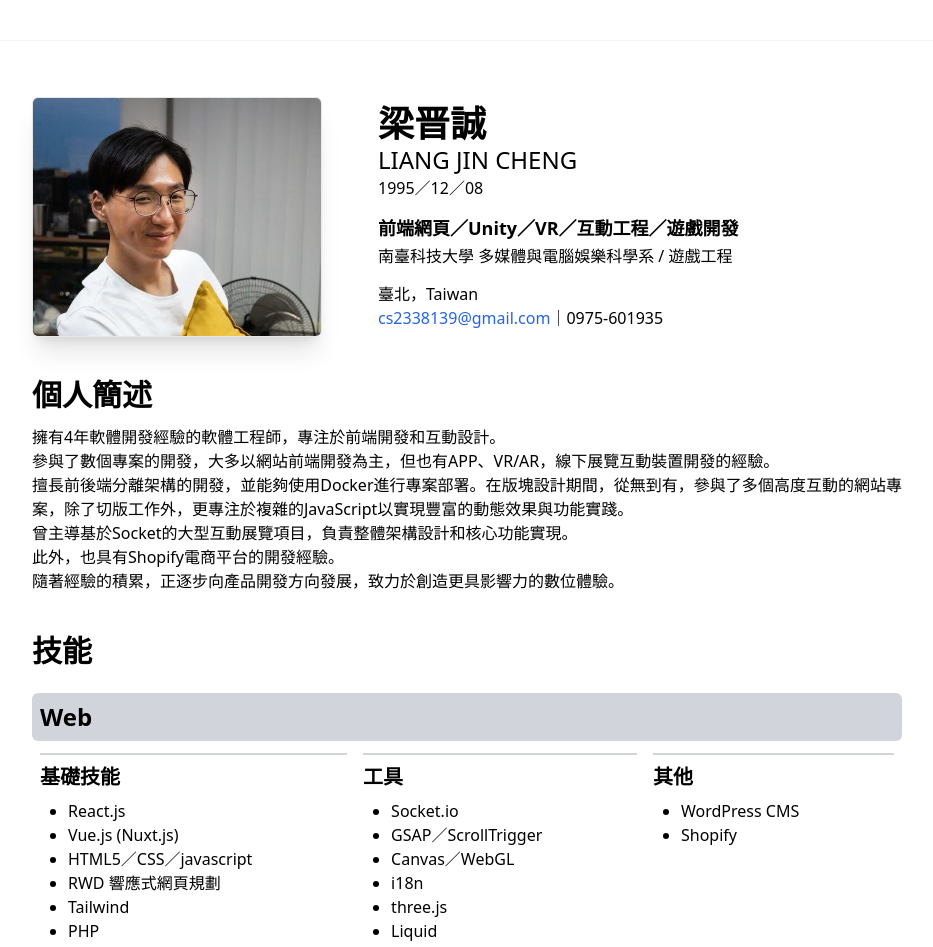
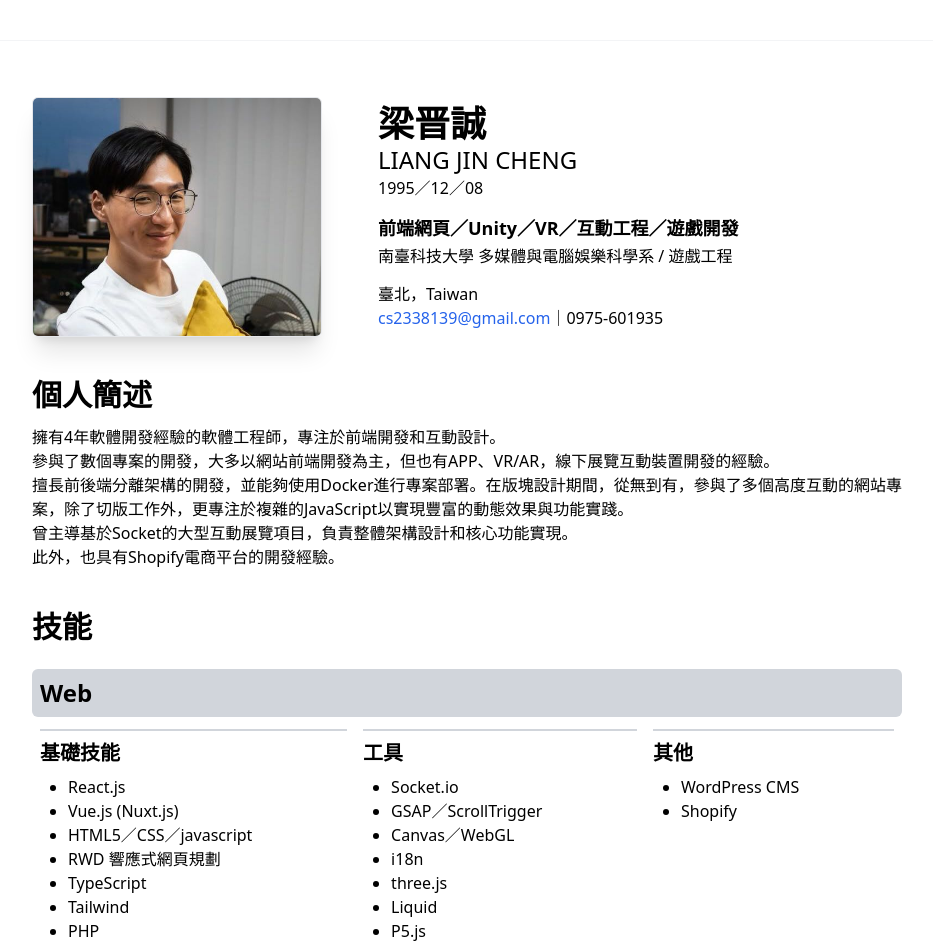
Before and after one commit to cs2338139/Resume, a Vue app: page / in a window 1280 px wide. Shown: the top 947 px of the page, without its empty margins (173-1106 px from the left). Built offline with nearby package versions, Linux system fonts and the light colour scheme.

Commit message:
feat: add TypeScript

```diff
--- a/src/views/Home.vue
+++ b/src/views/Home.vue
@@ -120,7 +120,7 @@ provide("changeUrlQuery", changeUrlQuery);
           擅長前後端分離架構的開發，並能夠使用Docker進行專案部署。在版塊設計期間，從無到有，參與了多個高度互動的網站專案，除了切版工作外，更專注於複雜的JavaScript以實現豐富的動態效果與功能實踐。<br />
           曾主導基於Socket的大型互動展覽項目，負責整體架構設計和核心功能實現。<br />
           此外，也具有Shopify電商平台的開發經驗。<br />
-          隨著經驗的積累，正逐步向產品開發方向發展，致力於創造更具影響力的數位體驗。<br />
+          <!-- 隨著經驗的積累，正逐步向產品開發方向發展，致力於創造更具影響力的數位體驗。<br /> -->
         </template>
       </introduction>
 
@@ -137,6 +137,7 @@ provide("changeUrlQuery", changeUrlQuery);
                   <skillTableItem>Vue.js (Nuxt.js)</skillTableItem>
                   <skillTableItem>HTML5／CSS／javascript</skillTableItem>
                   <skillTableItem>RWD 響應式網頁規劃</skillTableItem>
+                  <skillTableItem>TypeScript</skillTableItem>
                   <skillTableItem>Tailwind</skillTableItem>
                   <skillTableItem>PHP</skillTableItem>
                   <skillTableItem>C#</skillTableItem>
```
